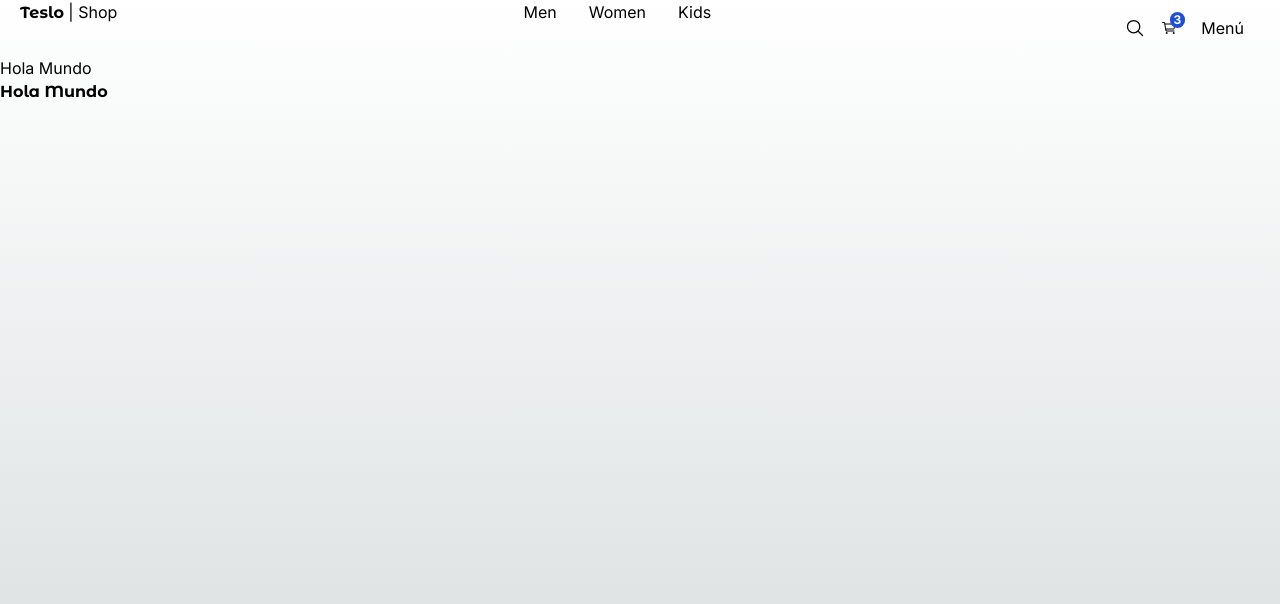
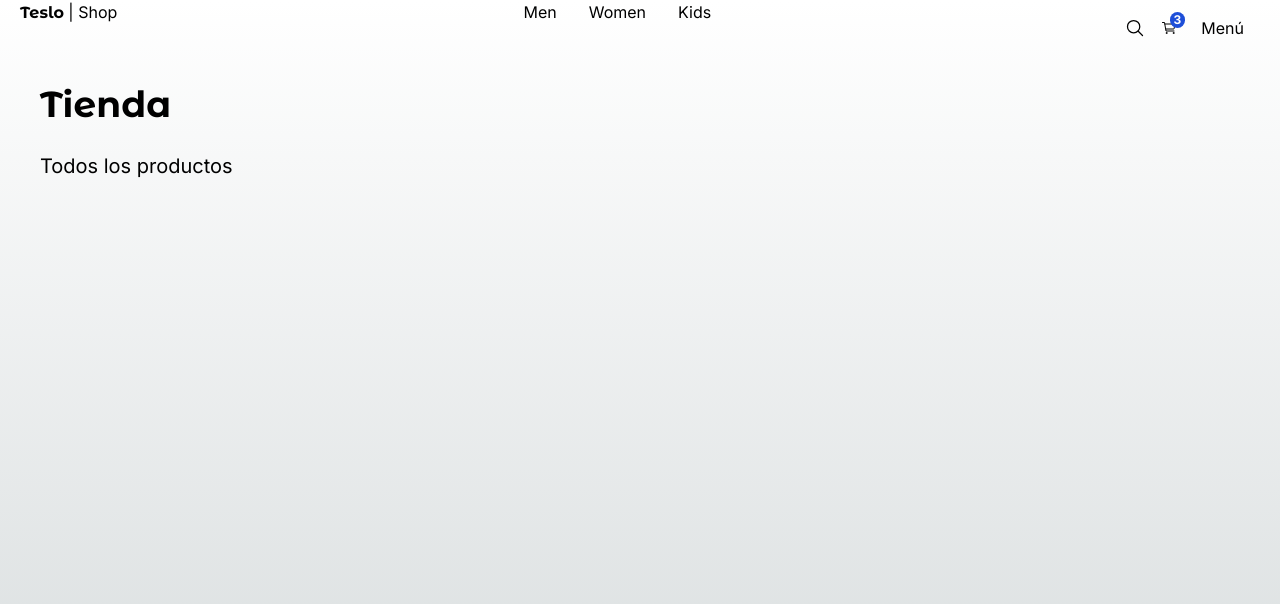
Before and after one commit to MemoSan27/next-teslo-shop, a Next.js app: page / in a window 1280 px wide. Shown: the top 604 px of the page. Built offline with nearby package versions, Linux system fonts and the light colour scheme.

Commit message:
Title component added

```diff
--- a/src/app/(shop)/layout.tsx
+++ b/src/app/(shop)/layout.tsx
@@ -6,7 +6,10 @@
   return (
     <main className="min-h-screen">
       <TopMenu />
-      { children }
+
+      <div className="px-0 sm:px-10">
+        { children }
+      </div>
     </main>
   );
 }
--- a/src/app/(shop)/page.tsx
+++ b/src/app/(shop)/page.tsx
@@ -1,10 +1,11 @@
-import { titleFont } from "@/config/fonts";
+import { Title } from "@/components";
 
 export default function Home() {
   return (
-    <div className="">
-      <h1>Hola Mundo</h1>
-      <h1 className={ `${titleFont.className} font-bold` }>Hola Mundo</h1>
-    </div>
+    <Title
+      title="Tienda"
+      subtitle="Todos los productos"
+      className="mb-2"
+    />
   )
 }
--- a/src/components/index.ts
+++ b/src/components/index.ts
@@ -3,3 +3,4 @@
 
 export * from './ui/top-menu/TopMenu'
 export * from './ui/not-found/PageNotFound'
+export * from './ui/title/Title'
--- /dev/null
+++ b/src/components/ui/title/Title.tsx
@@ -0,0 +1,23 @@
+import { titleFont } from "@/config/fonts";
+
+interface Props {
+    title: string;
+    subtitle?: string;
+    className?: string;
+}
+
+export const Title = ({ title, subtitle, className }:Props) => {
+  return (
+    <div className={`mt-3 ${ className }`}>
+        <h1 className={`${ titleFont.className } antialiased text-4xl font-semibold my-7`}>
+            { title }
+        </h1>
+
+        {
+            subtitle && (
+                <h3 className="text-xl mb-5">{subtitle}</h3>
+            )
+        }
+    </div>
+  )
+}
```
